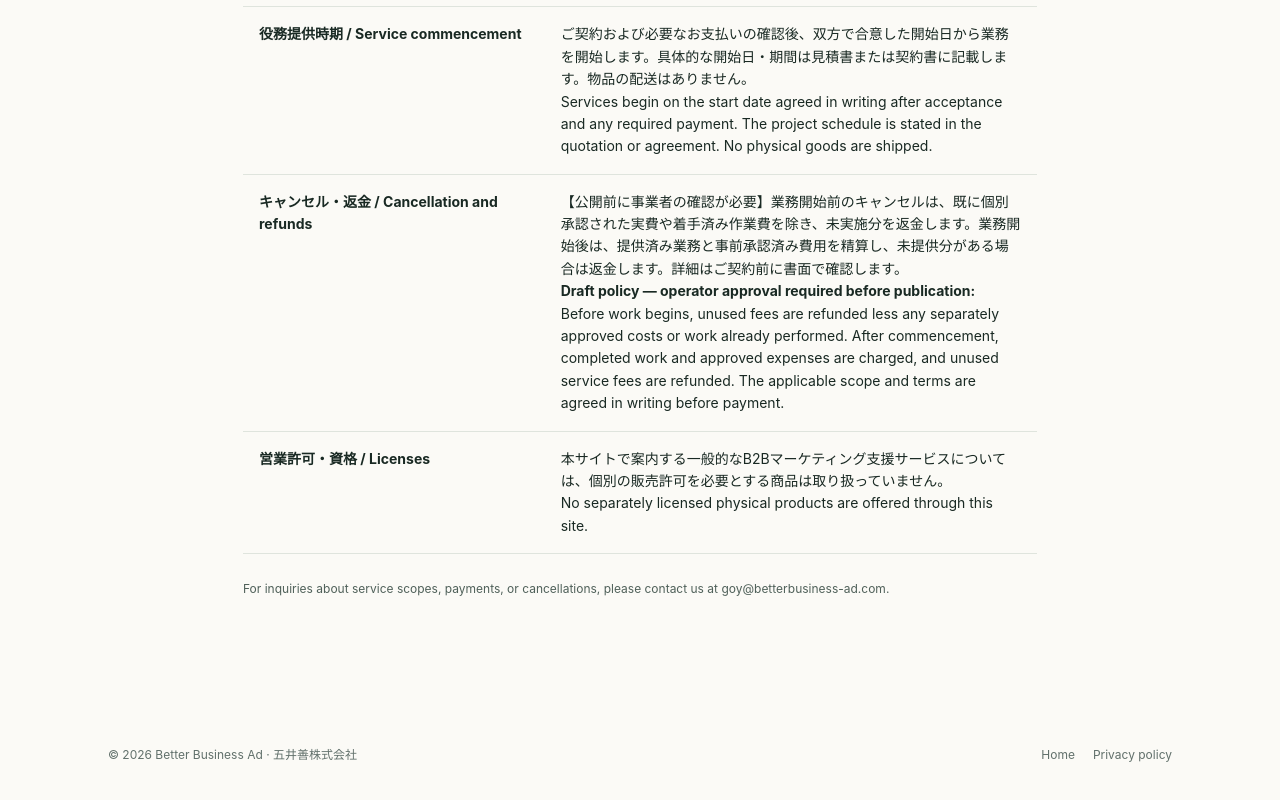
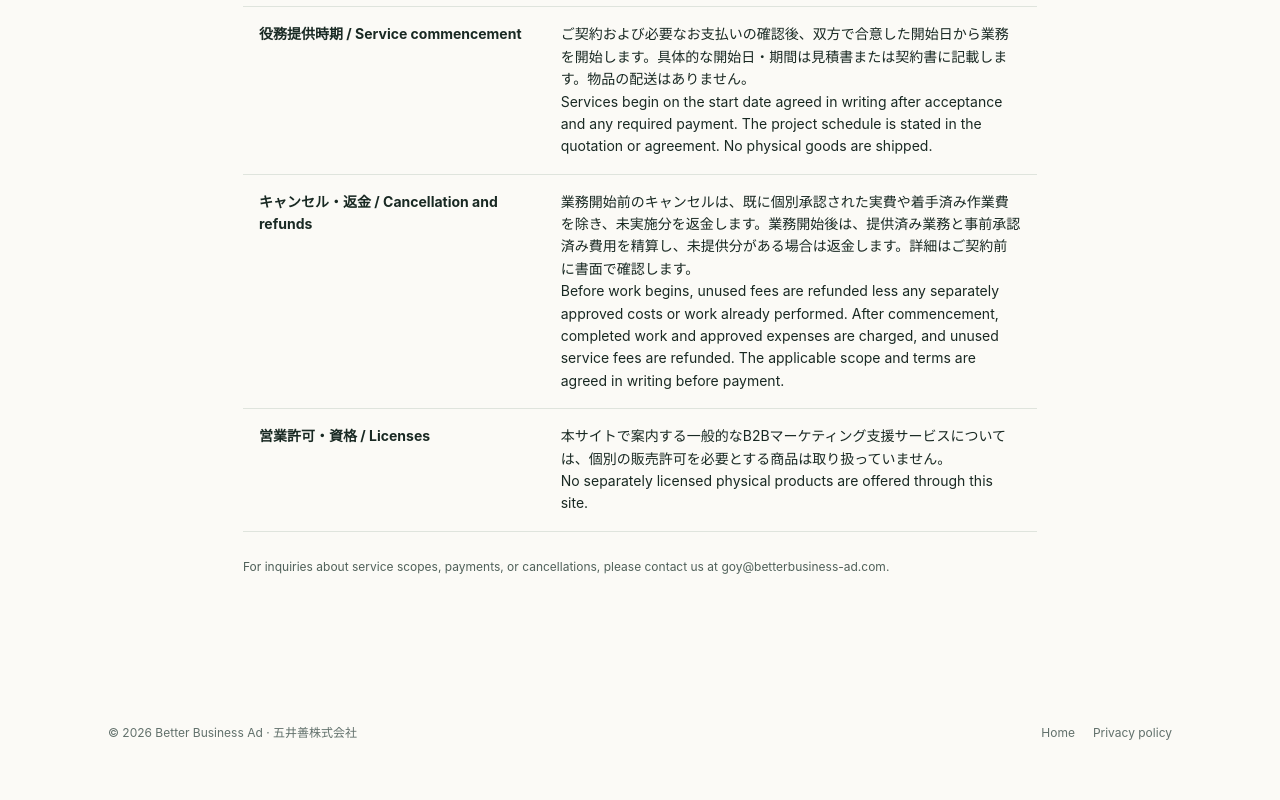
Before and after one commit to zhenggoy-ux/betterbusiness-site, a plain HTML site: page legal.html in a window 1280 px wide. Shown: the part 1566-2366 px from the top of the page. After the commit the page ends 2343 px from the top, so only its background shows below. Drawn offline with Linux system fonts and the light colour scheme.

Commit message:
Update legal.html

```diff
--- a/legal.html
+++ b/legal.html
@@ -15,7 +15,7 @@
 <tr><td>お支払方法 / Payment methods</td><td>お見積り時にご案内する銀行振込、または当社が発行する安全なオンライン決済リンク。オンライン決済で選択できる方法は決済画面に表示される承認済みの手段に限ります。<br>Bank transfer where offered, or a secure payment link provided for an agreed service. Available online payment methods are those shown at checkout.</td></tr>
 <tr><td>お支払時期・期限 / Payment timing</td><td>原則として、サービス開始前にお支払いいただきます。具体的なお支払期限は、契約成立前に見積書・請求書または契約書でお知らせします。オンライン決済の場合は決済画面に表示された時点でお支払いとなります。<br>Payment is generally due before work starts. Any applicable due date is provided in the quotation, invoice or agreement before acceptance; online payment is made at checkout.</td></tr>
 <tr><td>役務提供時期 / Service commencement</td><td>ご契約および必要なお支払いの確認後、双方で合意した開始日から業務を開始します。具体的な開始日・期間は見積書または契約書に記載します。物品の配送はありません。<br>Services begin on the start date agreed in writing after acceptance and any required payment. The project schedule is stated in the quotation or agreement. No physical goods are shipped.</td></tr>
-<tr><td>キャンセル・返金 / Cancellation and refunds</td><td>【公開前に事業者の確認が必要】業務開始前のキャンセルは、既に個別承認された実費や着手済み作業費を除き、未実施分を返金します。業務開始後は、提供済み業務と事前承認済み費用を精算し、未提供分がある場合は返金します。詳細はご契約前に書面で確認します。<br><strong>Draft policy — operator approval required before publication:</strong> Before work begins, unused fees are refunded less any separately approved costs or work already performed. After commencement, completed work and approved expenses are charged, and unused service fees are refunded. The applicable scope and terms are agreed in writing before payment.</td></tr>
+<tr><td>キャンセル・返金 / Cancellation and refunds</td><td>業務開始前のキャンセルは、既に個別承認された実費や着手済み作業費を除き、未実施分を返金します。業務開始後は、提供済み業務と事前承認済み費用を精算し、未提供分がある場合は返金します。詳細はご契約前に書面で確認します。<br>Before work begins, unused fees are refunded less any separately approved costs or work already performed. After commencement, completed work and approved expenses are charged, and unused service fees are refunded. The applicable scope and terms are agreed in writing before payment.</td></tr>
 <tr><td>営業許可・資格 / Licenses</td><td>本サイトで案内する一般的なB2Bマーケティング支援サービスについては、個別の販売許可を必要とする商品は取り扱っていません。<br>No separately licensed physical products are offered through this site.</td></tr></table>
 <p class="small">For inquiries about service scopes, payments, or cancellations, please contact us at <a href="mailto:goy@betterbusiness-ad.com">goy@betterbusiness-ad.com</a>.</p>
 </main><footer><div class="wrap footline"><div>© 2026 Better Business Ad · 五井善株式会社</div><div class="footlinks"><a href="index.html">Home</a><a href="privacy.html">Privacy policy</a></div></div></footer></body></html>
```
